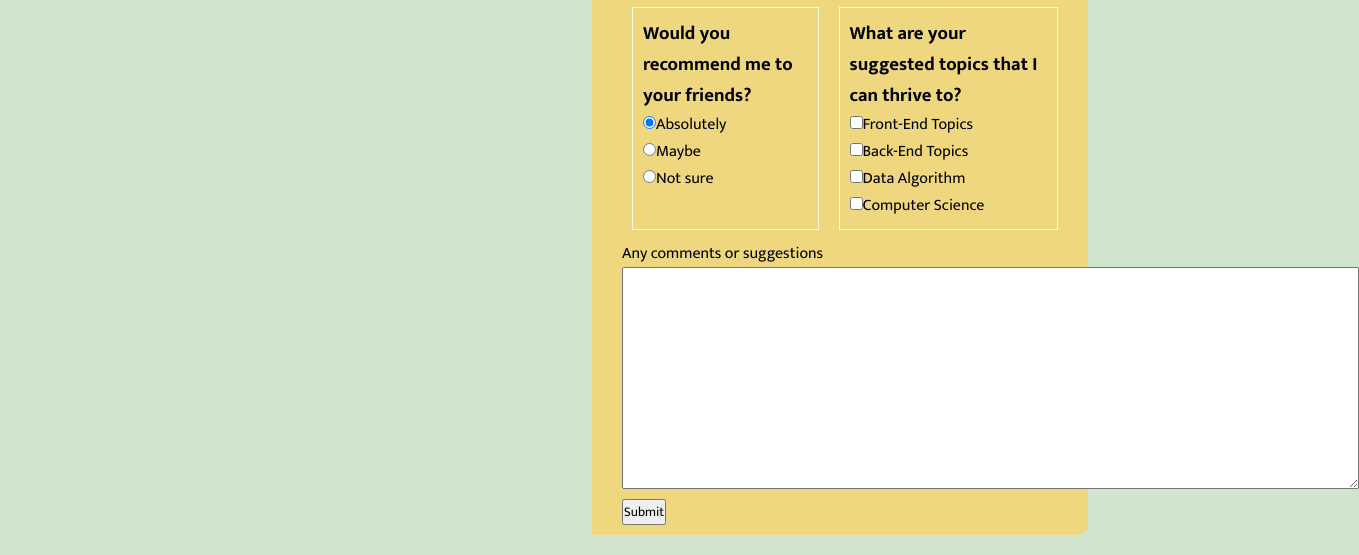
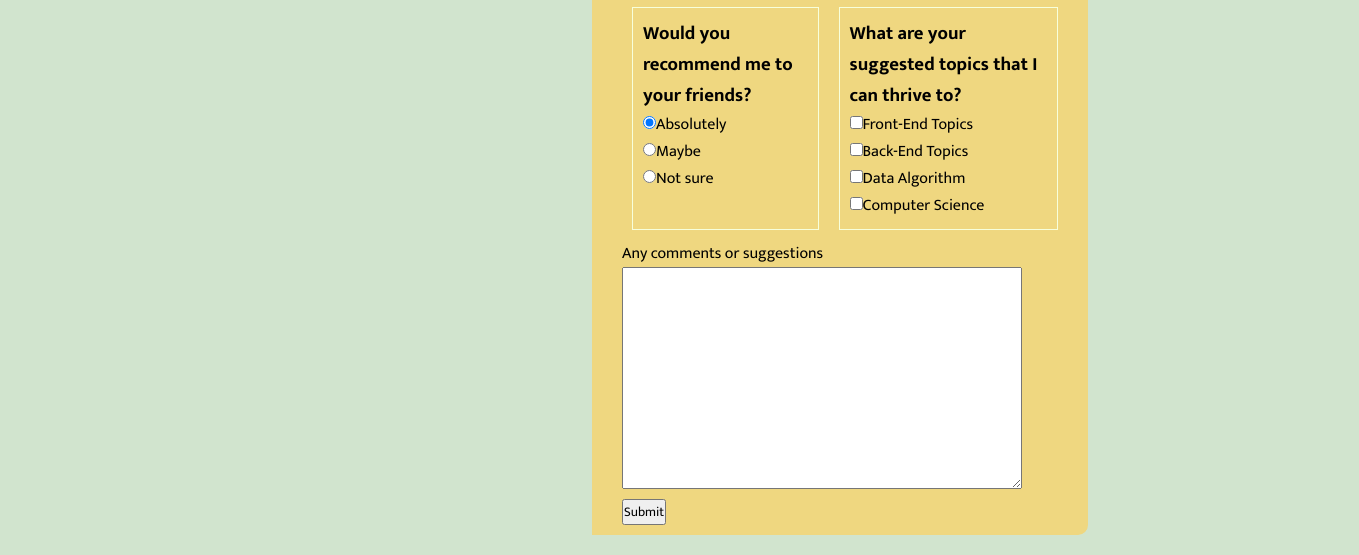
Before and after one commit to gbtan1991/Survey-Form, a plain HTML site: page index.html in a window 1280 px wide. Shown: the part 378-933 px from the top of the page, 1359 px wide, since content can reach past the window. Drawn offline with Linux system fonts and the light colour scheme.

Commit message:
Update style.css
finish and uploaded to FCC

```diff
--- a/style.css
+++ b/style.css
@@ -99,3 +99,7 @@ ul {
 .comments-section{
     width: 400px;
 }
+
+textarea{
+    max-width: 100%;
+}
```
